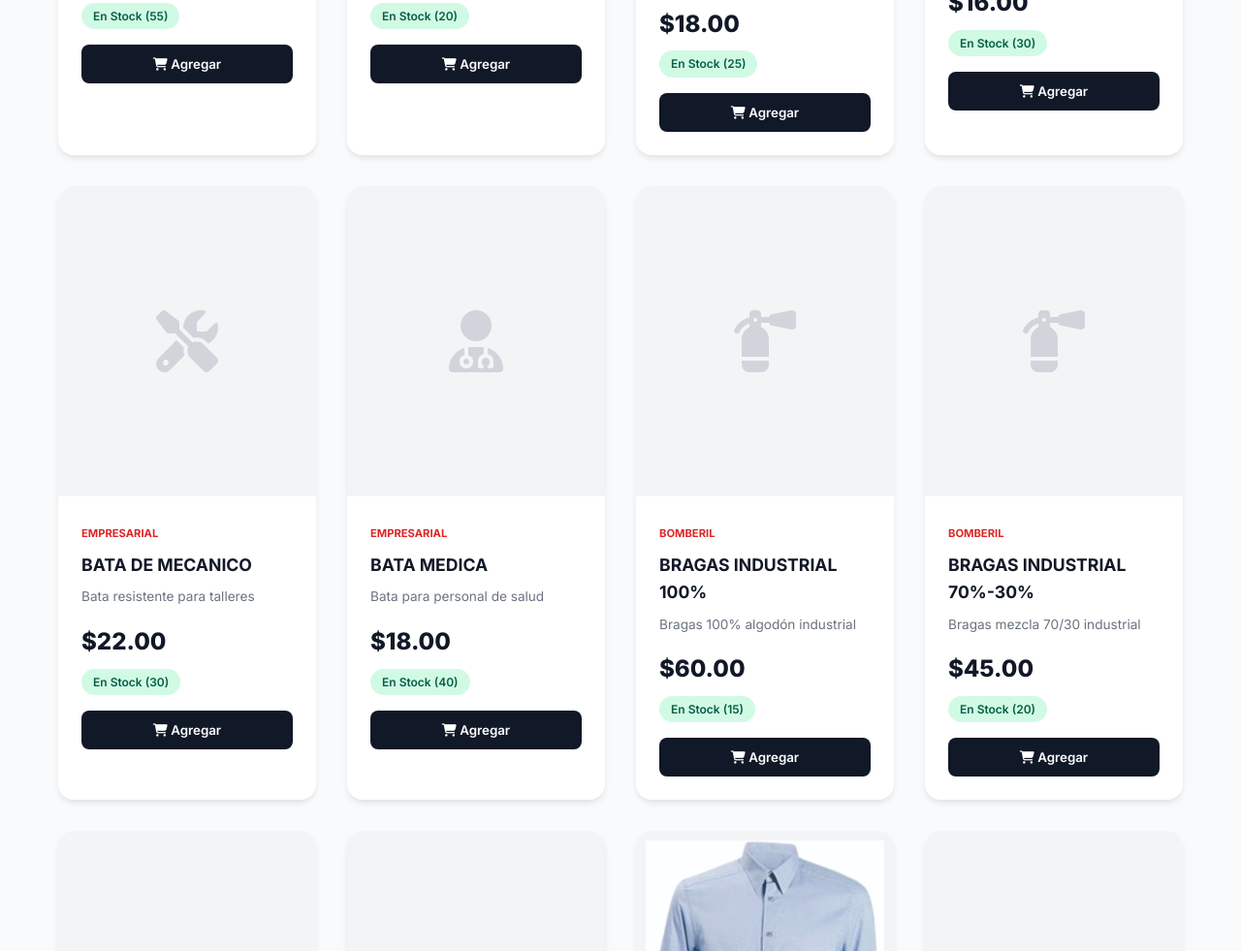
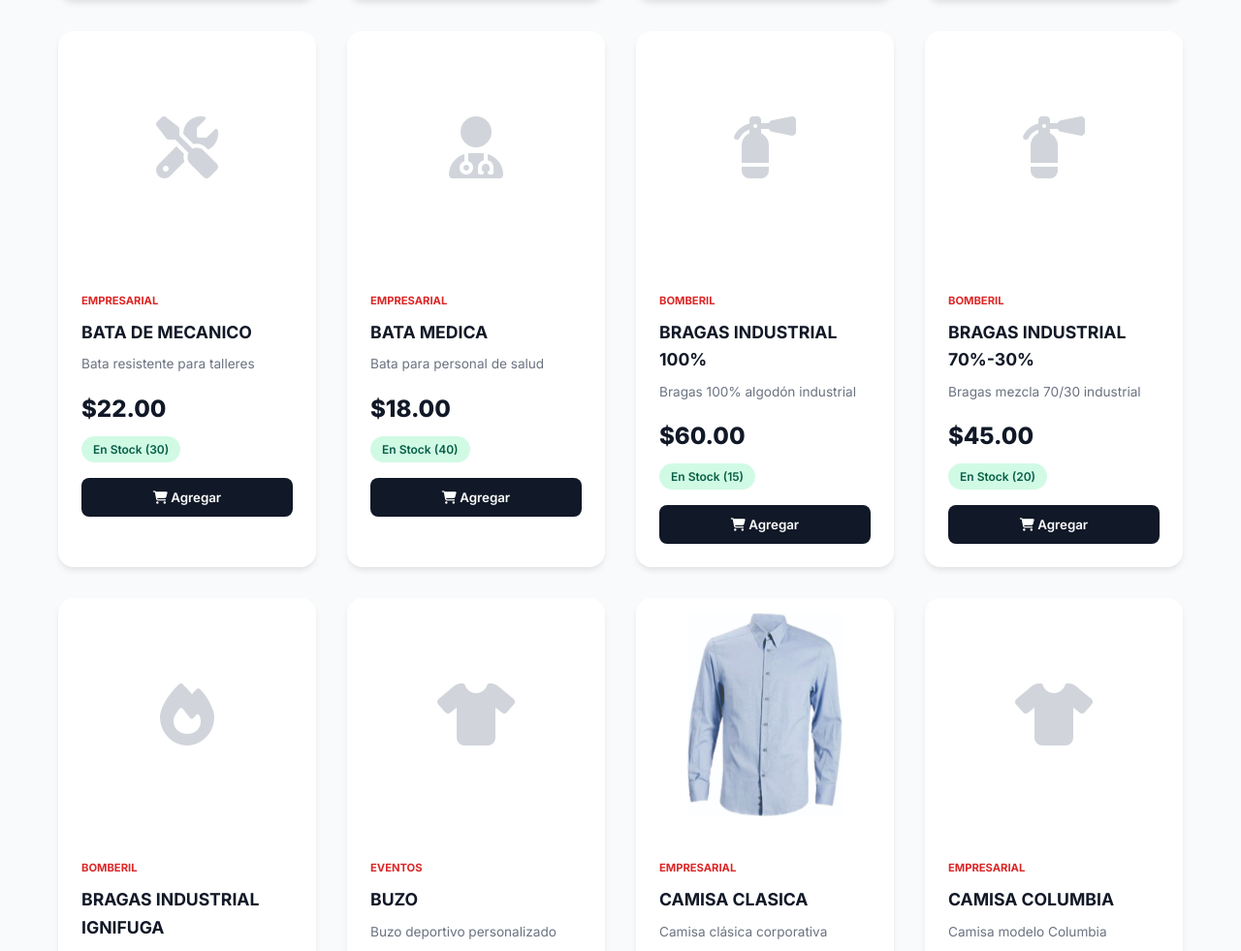
Before and after one commit to ronaldlsalazar-ship-it/tienda-cpunto50, a plain HTML site: page index.html in a window 1280 px wide. Shown: the part 1819-2800 px from the top of the page at 97% size. Drawn offline with Linux system fonts and the light colour scheme.

Commit message:
Organize CSS styles and improve product image layout
Refactor CSS variables and styles for product images.

```diff
--- a/css/styles.css
+++ b/css/styles.css
@@ -1,6 +1,10 @@
 :root {
-    --primary: #dc2626; --primary-dark: #991b1b;
-    --dark: #111827; --gray: #6b7280; --light: #f9fafb; --white: #ffffff;
+    --primary: #dc2626;
+    --primary-dark: #991b1b;
+    --dark: #111827;
+    --gray: #6b7280;
+    --light: #f9fafb;
+    --white: #ffffff;
     --shadow: 0 4px 6px -1px rgba(0,0,0,0.1);
     --wa: #25d366;
 }
@@ -38,9 +42,45 @@ section { padding:4rem 0; }
 .filters { display:flex; justify-content:center; margin-bottom:2rem; }
 .filters select { padding:.5rem 1rem; border:1px solid #d1d5db; border-radius:.5rem; font-size:1rem; color:var(--dark); background:#fff; }
 .products-grid { display:grid; grid-template-columns:repeat(auto-fill,minmax(260px,1fr)); gap:2rem; }
-.product-card { background:var(--white); border-radius:1rem; overflow:hidden; box-shadow:var(--shadow); transition:transform .3s; }
+
+/* === MARCO DE IMAGEN (UNA SOLA VEZ, BIEN DEFINIDO) === */
+.product-card {
+    background:var(--white);
+    border-radius:1rem;
+    overflow:hidden;
+    box-shadow:var(--shadow);
+    transition:transform .3s;
+}
 .product-card:hover { transform:translateY(-5px); }
-.product-image { height:200px; background:#f3f4f6; display:flex; align-items:center; justify-content:center; font-size:4rem; color:#d1d5db; }
+
+.product-image {
+    width: 100% !important;
+    height: 240px !important;
+    max-height: 240px !important;
+    overflow: hidden !important;
+    display: flex !important;
+    align-items: center !important;
+    justify-content: center !important;
+    background: #ffffff !important;
+    position: relative !important;
+}
+
+.product-image img {
+    width: 100% !important;
+    height: 100% !important;
+    object-fit: contain !important;
+    object-position: center center !important;
+    display: block !important;
+    padding: 15px !important;
+    box-sizing: border-box !important;
+}
+
+.product-image i {
+    font-size: 4rem !important;
+    color: #d1d5db !important;
+}
+
+/* INFO DEL PRODUCTO */
 .product-info { padding:1.5rem; color:var(--dark); }
 .product-category { font-size:.7rem; color:var(--primary); font-weight:700; text-transform:uppercase; }
 .product-name { font-size:1.1rem; margin:.5rem 0; color:var(--dark); }
@@ -138,60 +178,3 @@ section { padding:4rem 0; }
     .cotizador-grid, .form-row { grid-template-columns:1fr; }
     .cot-resumen { position:static; }
 }
-/* Contenedor de imagen con altura fija */
-.product-image {
-    width: 100%;
-    height: 220px;              /* <- cambia este número si quieres más/menos alto */
-    background: #f3f4f6;
-    display: flex;
-    align-items: center;
-    justify-content: center;
-    overflow: hidden;           /* <- esto corta lo que sobresalga */
-    font-size: 4rem;
-    color: #d1d5db;
-}
-
-.product-image img {
-    width: 100%;
-    height: 100%;
-    object-fit: contain;          /* ← CAMBIO CLAVE: muestra TODO sin recortar */
-    object-position: center;
-    display: block;
-    padding: 10px;                /* pequeño margen para que no toque los bordes */
-}
-
-.product-image {
-    background: #ffffff !important;  /* fondo blanco limpio (antes era gris) */
-}
-
-/* Ícono de respaldo (cuando no hay imagen) */
-.product-image i { font-size: 4rem; }
-/* === BLINDAJE DE IMÁGENES DE PRODUCTOS === */
-.product-card {
-    overflow: hidden !important; /* Nada se puede salir de la tarjeta */
-}
-
-.product-image {
-    width: 100% !important;
-    height: 320px !important;     /* ← antes era 220px, ahora más alto */
-    max-height: 320px !important;
-    overflow: hidden !important;
-    display: flex !important;
-    align-items: center !important;
-    justify-content: center !important;
-    background: #f3f4f6 !important;
-}
-
-.product-image img {
-    width: 100%;
-    height: 100%;
-    object-fit: cover !important;
-    object-position: center top !important;  /* muestra el cuello, no la panza */
-    display: block;
-}
-
-/* Ícono de respaldo si la imagen falla */
-.product-image i {
-    font-size: 4rem !important;
-    color: #d1d5db !important;
-}
```
